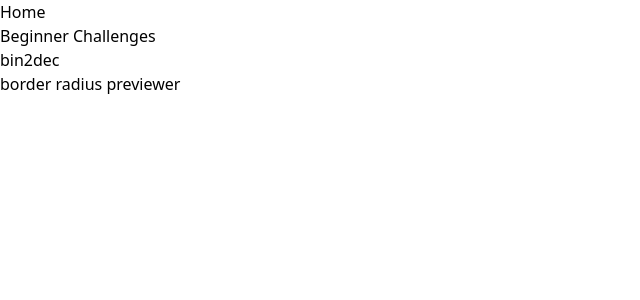
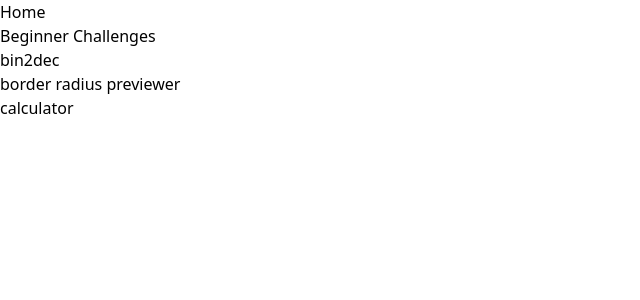
Before and after one commit to guidani/challenges, a Next.js app: page /beginner in a window 1280 px wide. Shown: the top 300 px of the page, without its empty margins (0-640 px from the left). Built offline with nearby package versions, Linux system fonts and the light colour scheme.

Commit message:
init calculator

```diff
--- a/src/app/DATA.js
+++ b/src/app/DATA.js
@@ -1,3 +1,5 @@
+import { link } from "fs";
+
 export const CHALLENGES_DATA = {
   beginner: [
     {
@@ -8,6 +10,10 @@ export const CHALLENGES_DATA = {
       name: "border radius previewer",
       link: "/borderRadiusPreviewer",
     },
+    {
+      name: "calculator",
+      link: "/calculator"
+    }
   ],
   intermediate: [],
   hard: [],
```
Also changed, not shown: src/app/(levels)/beginner/calculator/page.tsx (added, +8 -0 lines).
